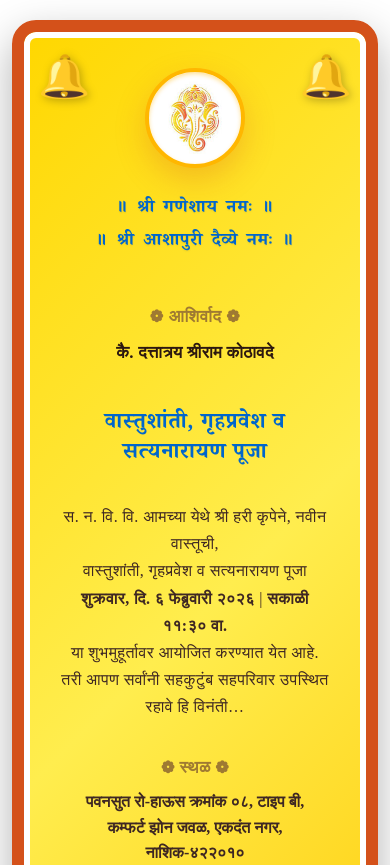
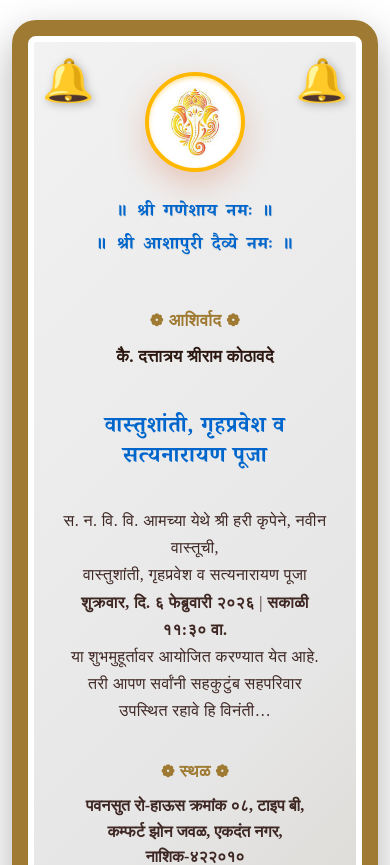
Before and after one commit to Ritesh20101998/invitation_card, a React (Create React App) app: page / in a window 390 px wide. Shown: the top 865 px of the page. Built offline with nearby package versions, Linux system fonts and the light colour scheme.

Commit message:
first commit2

```diff
--- a/src/components/InvitationCard.css
+++ b/src/components/InvitationCard.css
@@ -326,7 +326,11 @@
         padding: 32px 20px;
         max-width: 100%;
         border-radius: 28px;
-        background: linear-gradient(135deg, #ffd700 0%, #ffed4e 50%, #ffc700 100%);
+        background: linear-gradient(135deg, #f2f2f2 0%, #e6e6e6 60%, #d4d0c8 100%);
+        border: 16px solid #9f7a32;
+        box-shadow:
+        0 0 0 6px #ffffff inset,
+        0 16px 42px rgba(0, 0, 0, 0.30);
     }
 
     .inner-border {
@@ -455,7 +459,11 @@
         border: 12px solid #d4511a;
         padding: 24px 16px;
         border-radius: 24px;
-        background: linear-gradient(135deg, #ffd700 0%, #ffed4e 50%, #ffc700 100%);
+        background: linear-gradient(135deg, #f2f2f2 0%, #e6e6e6 60%, #d4d0c8 100%);
+        border: 16px solid #9f7a32;
+        box-shadow:
+        0 0 0 6px #ffffff inset,
+        0 16px 42px rgba(0, 0, 0, 0.30);
     }
 
     .inner-border {
```
